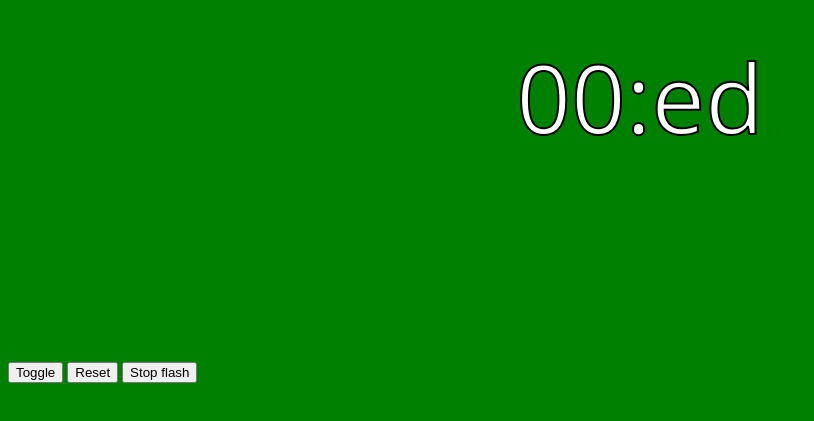
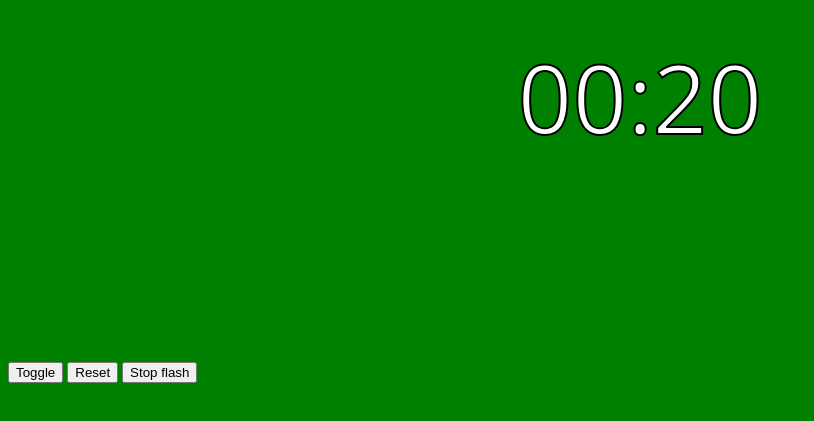
Before and after one commit to DrSkunk/countdownTimer, a plain HTML site: page index.html in a window 1280 px wide. Shown: the part 169-590 px from the top of the page, without its empty margins (0-814 px from the left). Drawn offline with nearby package versions, Linux system fonts and the light colour scheme.

```diff
--- a/index.html
+++ b/index.html
@@ -83,6 +83,7 @@
 
     function resetTimer() {
       minutes = 0;
+      seconds = 20;
       timer.stop();
       updateDisplay();
     }
```
